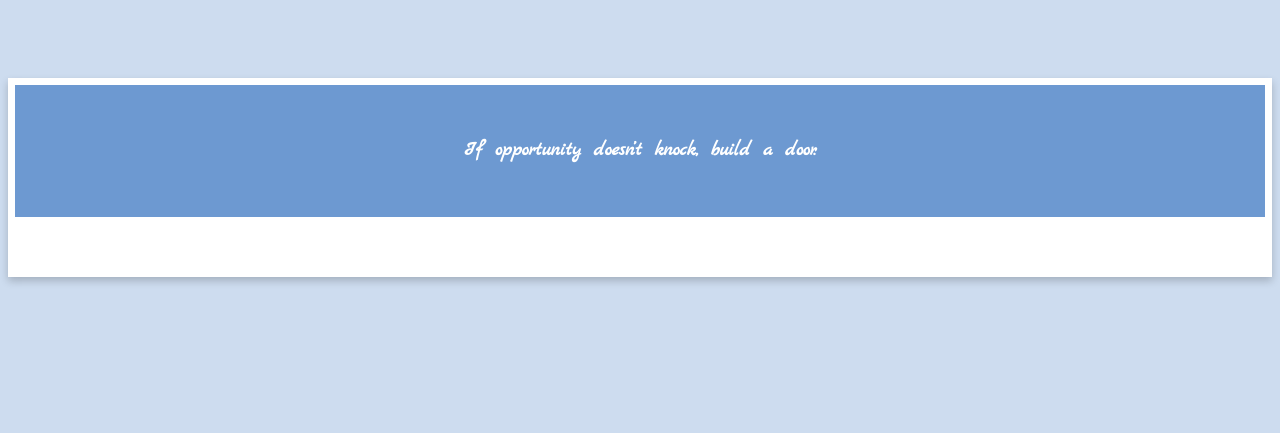
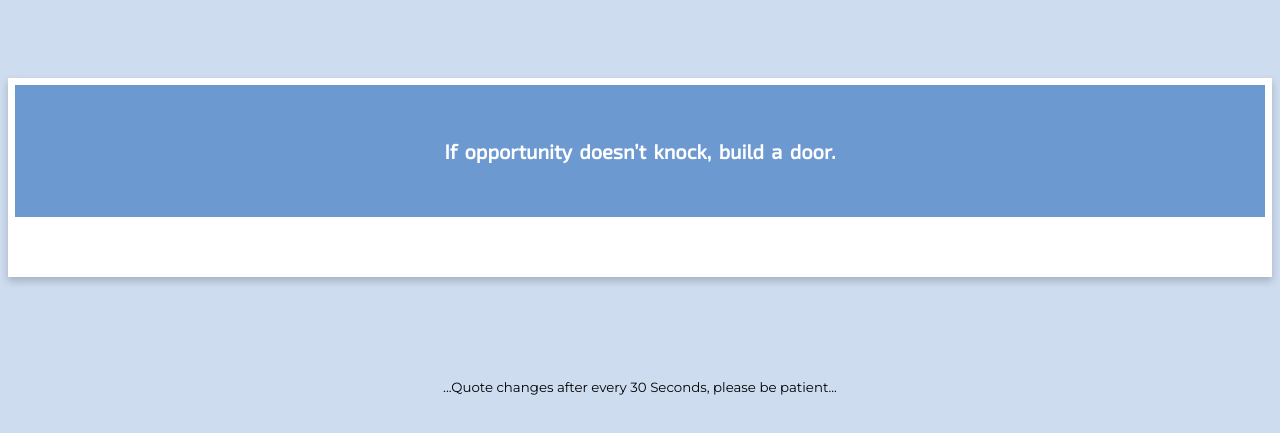
Before and after one commit to Tobipeters/30DaysOfCode_Day_4, a plain HTML site: page index.html in a window 1280 px wide. Shown: the part 171-604 px from the top of the page. Drawn offline with Linux system fonts and the light colour scheme.

Commit message:
little adjustment

```diff
--- a/index.html
+++ b/index.html
@@ -6,7 +6,7 @@
     <meta http-equiv="X-UA-Compatible" content="ie=edge">
     <link rel="stylesheet" href="style.css" type="text/css">
     <link href="https://fonts.googleapis.com/css?family=Montserrat&display=swap" rel="stylesheet">
-    <link href="https://fonts.googleapis.com/css2?family=Marck+Script&display=swap" rel="stylesheet">
+    <link href="https://fonts.googleapis.com/css2?family=Exo+2&display=swap" rel="stylesheet">
 
     <title>30DaysOfCode | Quote Generator</title>
 </head>
@@ -16,7 +16,11 @@
         <div class="quote-box">
             <p id="quote">Beauty is strangely various. There is the beauty of light and joy and strength exulting; but there is also the beauty of shade, of sorrow and sadness, and of humility oppressed. Arnold Bennett</p>
         </div>
+        <div class="note">
+        <small >...Quote changes after every 30 Seconds, please be patient... </small>
     </div>
+    </div>
+
     <script type="text/javascript" src="script.js"></script>
 </body>
 </html>
--- a/style.css
+++ b/style.css
@@ -15,7 +15,7 @@ body{
     line-height: 1.6;
     word-spacing: 3px;
     font-size: 20px;
-    font-family: 'Marck Script', cursive;
+    font-family: 'Exo 2', sans-serif;
     font-weight: 600;
     box-shadow: 0 4px 8px 0 rgba(0,0,0,0.2);
     transition: 0.3s;
@@ -29,6 +29,10 @@ body{
     /* background-color: #9eb3cc; */
     color: white;
 }
+.note{
+    text-align: center;
+
+}
 @media screen and (max-width: 600px){
     .quote-box{
         margin: 70px 30px;
```
